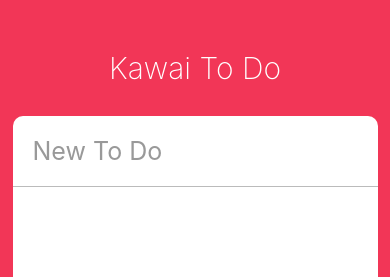
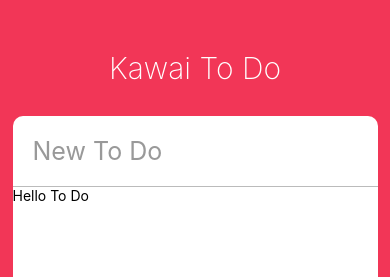
Before and after one commit to jhkim91/react-native-memo, a React Native app: screen / in a window 390 px wide. Shown: the top 277 px of the page. Built offline with nearby package versions, Linux system fonts and the light colour scheme.

Commit message:
ScrollView 추가, 내용은 ToDo파일 생성

```diff
--- a/App.js
+++ b/App.js
@@ -6,8 +6,10 @@ import {
   StatusBar, //
   TextInput,  // input 사용시 추가
   Dimensions, // 디바이스 크기 확인
-  Platform // 플랫폼 확인(android, ios 등)
+  Platform, // 플랫폼 확인(android, ios 등)
+  ScrollView
 } from 'react-native';
+import Todo from "./ToDo";
 
 const {height, width } = Dimensions.get("window");
 
@@ -16,7 +18,7 @@ export default class App extends React.Component {
     newToDo: ""
   };
   render() {
-    const { newToDo } = this.state
+    const { newToDo } = this.state;
     return (
         <View style={styles.container}>
           <StatusBar barStyle="light-content"/>
@@ -30,7 +32,10 @@ export default class App extends React.Component {
                 placeholderTextColor={"#999"}
                 returnKeyType="done"
                 autoCorrect={false}
-            ></TextInput>
+            />
+            <ScrollView>
+              <Todo />
+            </ScrollView>
           </View>
         </View>
     );
--- /dev/null
+++ b/ToDo.js
@@ -0,0 +1,15 @@
+import React, { Component } from "react";
+import { View, Text, TouchableOpacity, StyleSheet } from "react-native"
+export default class ToDo extends Component{
+    render(){
+        return(
+            <View>
+                <Text>Hello To Do</Text>
+            </View>
+        );
+    }
+}
+
+const style = StyleSheet.create({
+
+});
```
